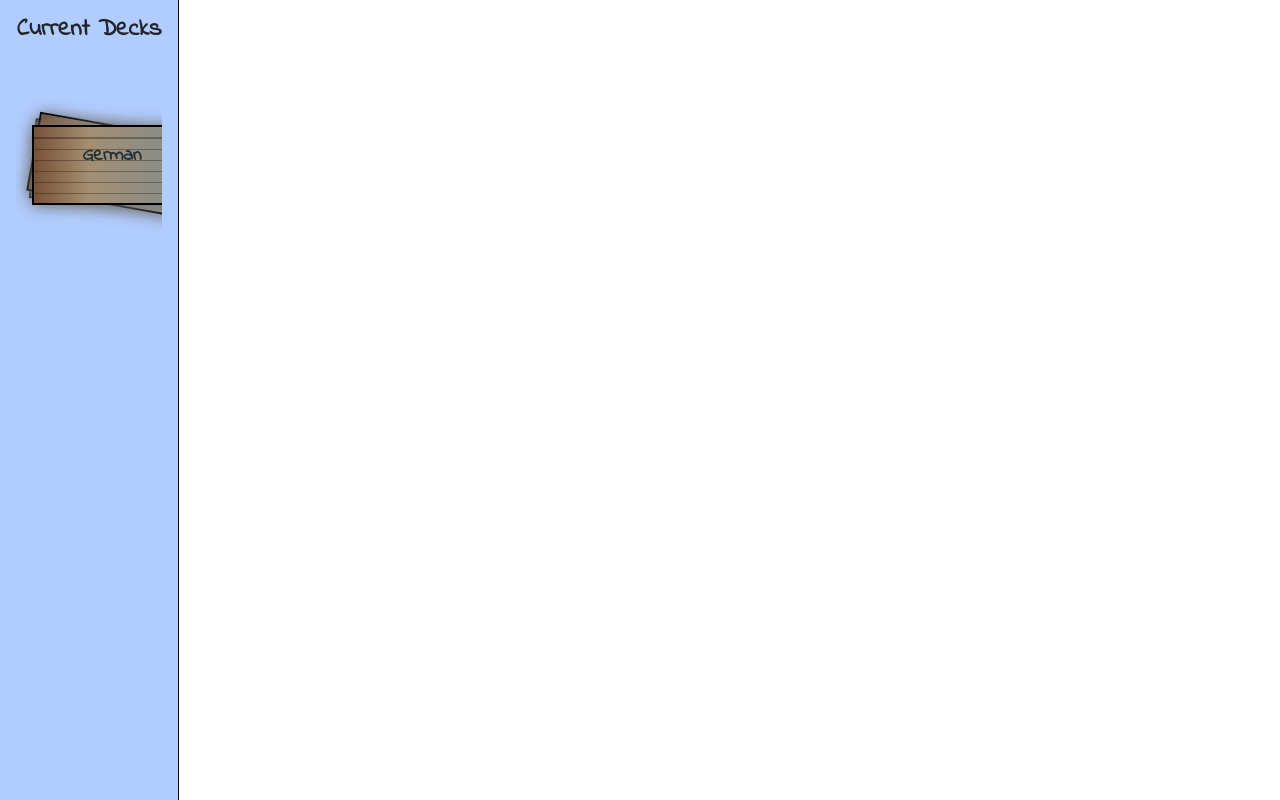
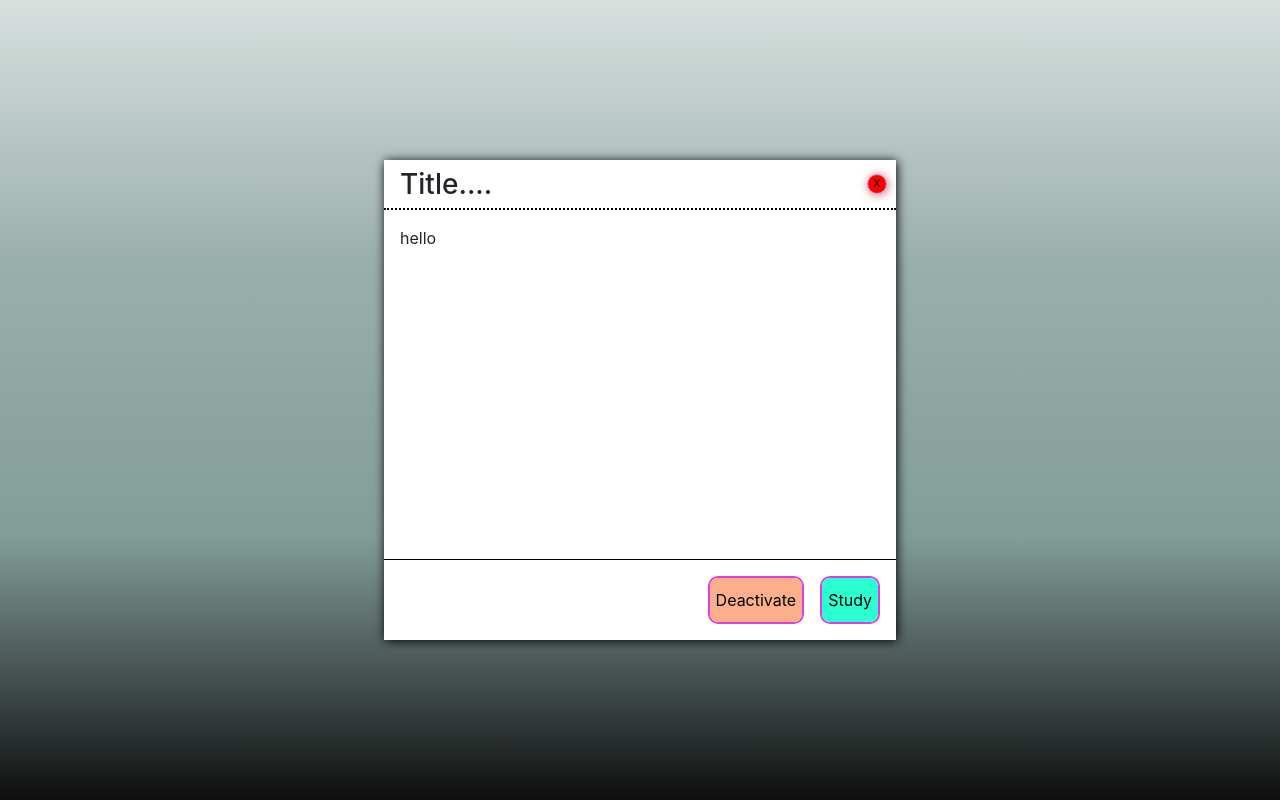
Before and after one commit to gonzalesgustavo/DeckLearner, a React (Create React App) app: page / in a window 1280 px wide. Built offline with nearby package versions, Linux system fonts and the light colour scheme.

Commit message:
feature: created the basic modal for deck views with styles. (DLF-14)

```diff
--- /dev/null
+++ b/src/components/DeckModal/DeckModal.style.scss
@@ -0,0 +1,151 @@
+.modal_backdrop {
+  position: relative;
+  background: #d8e0de;
+  background: -moz-linear-gradient(
+    top,
+    #d8e0de 0%,
+    #aebfbc 22%,
+    #99afab 33%,
+    #8ea6a2 50%,
+    #829d98 67%,
+    #4e5c5a 82%,
+    #0e0e0e 100%
+  );
+  background: -webkit-linear-gradient(
+    top,
+    #d8e0de 0%,
+    #aebfbc 22%,
+    #99afab 33%,
+    #8ea6a2 50%,
+    #829d98 67%,
+    #4e5c5a 82%,
+    #0e0e0e 100%
+  );
+  background: linear-gradient(
+    to bottom,
+    #d8e0de 0%,
+    #aebfbc 22%,
+    #99afab 33%,
+    #8ea6a2 50%,
+    #829d98 67%,
+    #4e5c5a 82%,
+    #0e0e0e 100%
+  );
+  filter: progid:DXImageTransform.Microsoft.gradient( startColorstr='#d8e0de', endColorstr='#0e0e0e',GradientType=0 );
+
+  width: 100vw;
+  height: 100vh;
+  z-index: 1009;
+  pointer-events: none;
+  .modal_modal {
+    pointer-events: painted;
+    position: absolute;
+    left: 30%;
+    top: 20%;
+    display: flex;
+    flex-direction: column;
+    background: white;
+    width: 40%;
+    height: 60%;
+    z-index: 1025;
+    box-shadow: 1px 1px 10px black;
+    .modal_title {
+      width: 100%;
+      height: 50px;
+      border-bottom: 2px dotted black;
+      display: flex;
+      h3 {
+        width: 90%;
+        margin-left: 1rem;
+        margin-top: 0.5rem;
+      }
+      .modal-top_actions {
+        height: 100%;
+        display: flex;
+        justify-content: center;
+        align-items: center;
+        .modal_circle {
+          width: 20px;
+          height: 20px;
+          background: red;
+          border: 1px solid plum;
+          border-radius: 50%;
+          position: relative;
+          box-shadow: 1px 1px 10px rgb(187, 110, 110);
+          &:hover {
+            width: 24px;
+            height: 24px;
+          }
+          span {
+            position: absolute;
+            top: 1px;
+            font-size: 8pt;
+            left: 0;
+            right: 0;
+            bottom: 0;
+            &:hover {
+              font-size: 11pt;
+            }
+          }
+        }
+        button {
+          border: none;
+          background: transparent;
+          &:focus {
+            outline: none;
+          }
+        }
+      }
+    }
+    .modal_body {
+      padding: 1rem;
+      border-bottom: 1px solid rgb(0, 0, 0);
+      height: 80%;
+      max-height: 80%;
+      overflow: auto;
+    }
+    .modal_actions {
+      padding: 1rem;
+      display: flex;
+      flex-direction: row-reverse;
+    }
+    .opal_btn {
+      border: 2px solid rgba(221, 38, 221, 0.897);
+      border-radius: 10px;
+      height: 3rem;
+      margin-left: 1rem;
+      background: transparent;
+      position: relative;
+      overflow: hidden;
+      z-index: 109;
+      span {
+          position: relative;
+          z-index: 109;
+      }
+      .btn_background {
+          position: absolute;
+          top: 0;
+          left: 0;
+          width: 100%;
+          height: 120%;
+          z-index: 10;
+          transition: transform 0.8s ease-out;
+      }
+      &:hover{
+          box-shadow: 1px 1px 15px rgb(166, 166, 255);
+        .btn_background {
+            transform: rotateX(180deg);
+        }
+      }
+    }
+  }
+}
+.blue_light {
+    background: rgb(168, 230, 255);
+}
+.green_light {
+    background: rgb(43, 255, 209);
+}
+.yellow_orange {
+    background: rgb(252, 175, 139);
+}
--- /dev/null
+++ b/src/components/DeckModal/DeckModal.tsx
@@ -0,0 +1,38 @@
+import React from "react";
+import { ReactNode } from "react";
+import "./DeckModal.style.scss";
+interface DeckModalProps {
+  children?: ReactNode;
+}
+const DeckModal: React.FunctionComponent<DeckModalProps> = (props) => {
+  const { children } = props;
+  return (
+    <div className="modal_backdrop">
+      <div className="modal_modal">
+        <div className="modal_title">
+          <h3>Title....</h3>
+          <div className="modal-top_actions">
+            <button>
+              <div className="modal_circle">
+                <span>X</span>
+              </div>
+            </button>
+          </div>
+        </div>
+        <div className="modal_body">{children}</div>
+        <div className="modal_actions">
+          <button className="opal_btn ">
+            <span>Study</span>
+            <div className="btn_background green_light"></div>
+          </button>
+          <button className="opal_btn">
+            <span>Deactivate</span>
+            <div className="btn_background yellow_orange"></div>
+          </button>
+        </div>
+      </div>
+    </div>
+  );
+};
+
+export default DeckModal;
--- a/src/views/Home.tsx
+++ b/src/views/Home.tsx
@@ -1,9 +1,9 @@
 import React from 'react'
-import DeckBar from '../components/DeckBar/DeckBar';
+import DeckModal from '../components/DeckModal/DeckModal';
 import { IPage } from '../types'
 
 const Home: React.FunctionComponent<IPage> = props => {
-    return <div ><DeckBar /></div>
+    return <div ><DeckModal><p>hello</p></DeckModal></div>
 }
 
 export default Home;
```
